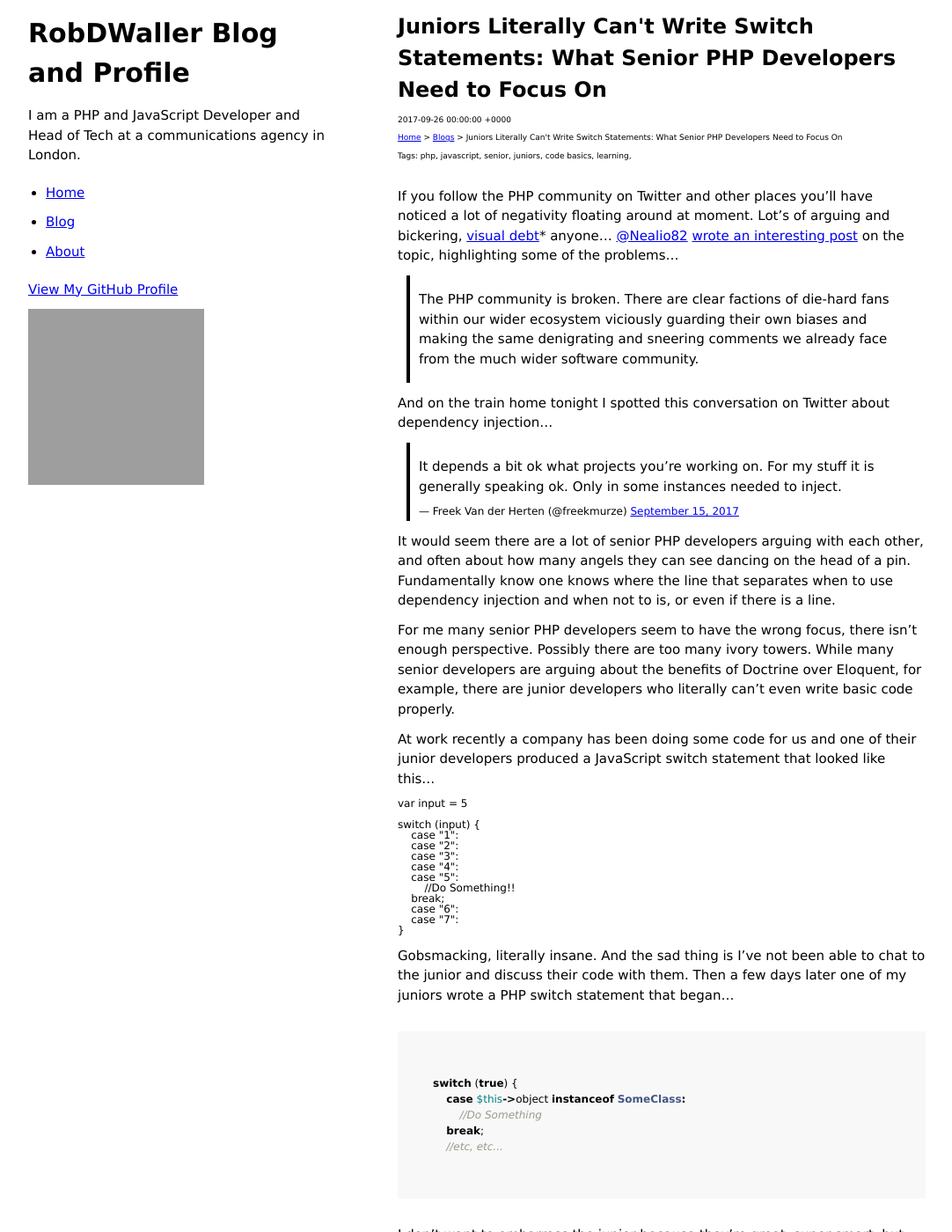
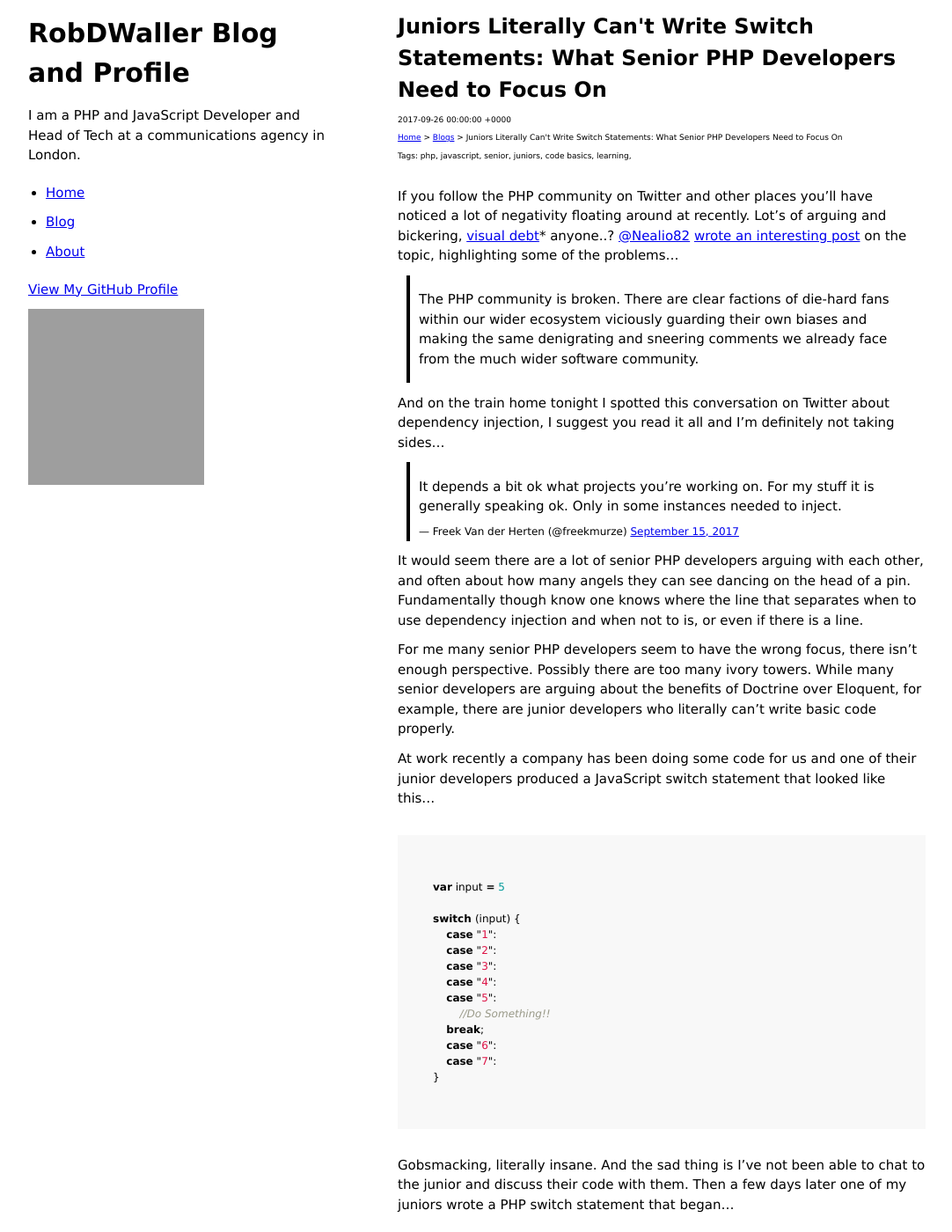
Before and after one commit to RobDWaller/robdwaller.github.io, a Jekyll site: the page built from _posts/2017-09-26-developers-literally-cant-write-switche-statements.md, in a window 1280 px wide and 1400 px high. Shown: the whole window at 88% size, without its empty margins (98-1180 px from the left). Built offline with Jekyll 4.4.1, drawn with Linux system fonts in a browser that asks for light colours; comment, search, counter and statistics services are not loaded; some of the changed text lies outside the part shown; grey boxes are pictures that could not be loaded.

Commit message:
final amends before bed to switches post.

````diff
--- a/_posts/2017-09-26-developers-literally-cant-write-switche-statements.md
+++ b/_posts/2017-09-26-developers-literally-cant-write-switche-statements.md
@@ -8,32 +8,32 @@ tags: [php, javascript, senior, juniors, code basics, learning]
 published: true
 ---
 If you follow the PHP community on Twitter and other places you'll have noticed
-a lot of negativity floating around at moment. Lot's of arguing and bickering,
-[visual debt](https://laracasts.com/series/php-bits/episodes/1)* anyone... [@Nealio82](https://twitter.com/nealio82) [wrote an interesting post](https://medium.com/@nealio82/the-global-php-community-continues-to-toxify-itself-and-we-need-to-halt-it-for-the-sake-of-our-eabecd21a365) on the topic, highlighting
+a lot of negativity floating around at recently. Lot's of arguing and bickering,
+[visual debt](https://laracasts.com/series/php-bits/episodes/1)* anyone..? [@Nealio82](https://twitter.com/nealio82) [wrote an interesting post](https://medium.com/@nealio82/the-global-php-community-continues-to-toxify-itself-and-we-need-to-halt-it-for-the-sake-of-our-eabecd21a365) on the topic, highlighting
 some of the problems...
 
 > The PHP community is broken. There are clear factions of die-hard fans within our wider ecosystem viciously guarding their own biases and making the same denigrating and sneering comments we already face from the much wider software community.
 
 And on the train home tonight I spotted this conversation on Twitter about
-dependency injection...
+dependency injection, I suggest you read it all and I'm definitely not taking sides...
 
 <blockquote class="twitter-tweet" data-lang="en"><p lang="en" dir="ltr">It depends a bit ok what projects you’re working on. For my stuff it is generally speaking ok. Only in some instances needed to inject.</p>&mdash; Freek Van der Herten (@freekmurze) <a href="https://twitter.com/freekmurze/status/908716651012612096">September 15, 2017</a></blockquote>
 <script async src="//platform.twitter.com/widgets.js" charset="utf-8"></script>
 
 It would seem there are a lot of senior PHP developers arguing with each other, and
 often about how many angels they can see dancing on the head of a pin.
-Fundamentally know one knows where the line that separates when to
+Fundamentally though know one knows where the line that separates when to
 use dependency injection and when not to is, or even if there is a line.
 
 For me many senior PHP developers seem to have the wrong focus,
 there isn't enough perspective. Possibly there are too many ivory towers. While
 many senior developers are arguing about the benefits of Doctrine over Eloquent, for example,
-there are junior developers who literally can't even write basic code properly.
+there are junior developers who literally can't write basic code properly.
 
 At work recently a company has been doing some code for us and one of their junior developers
 produced a JavaScript switch statement that looked like this...
 
-```JavaScript
+```javascript
 var input = 5
 
 switch (input) {
@@ -107,7 +109,7 @@ a while rather than bickering about those angels.
 
 Because as Socrates said, "Shit if I know..." **
 
-<small>* Personally I didn't agree with Jeffrey's position on Type Hinting, however I
+<small>* Personally I didn't agree with Jeffrey's position on type hinting, however I
 think the reaction was unnecessary and over the top. Generally I just thought he
 articulated an idea poorly, no need to hang him.</small>
 
````
Also changed, not shown: other parts of _posts/2017-09-26-developers-literally-cant-write-switche-statements.md (+4 -2 lines).
